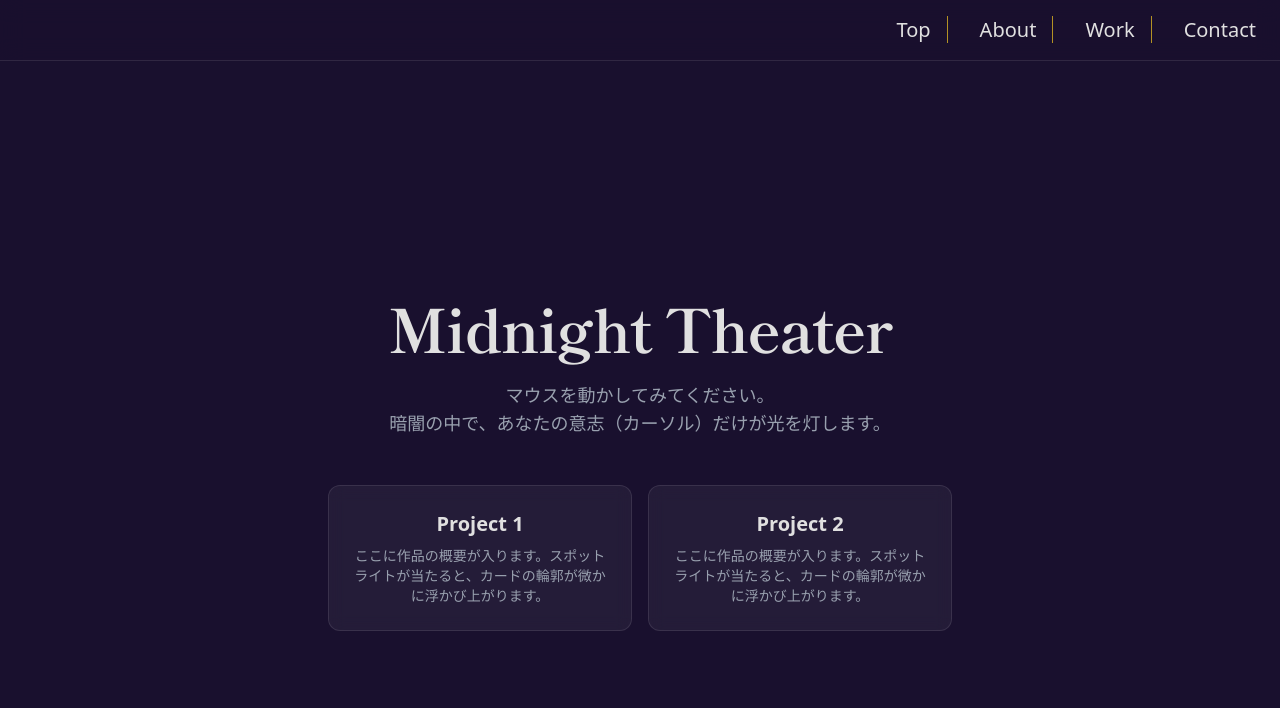
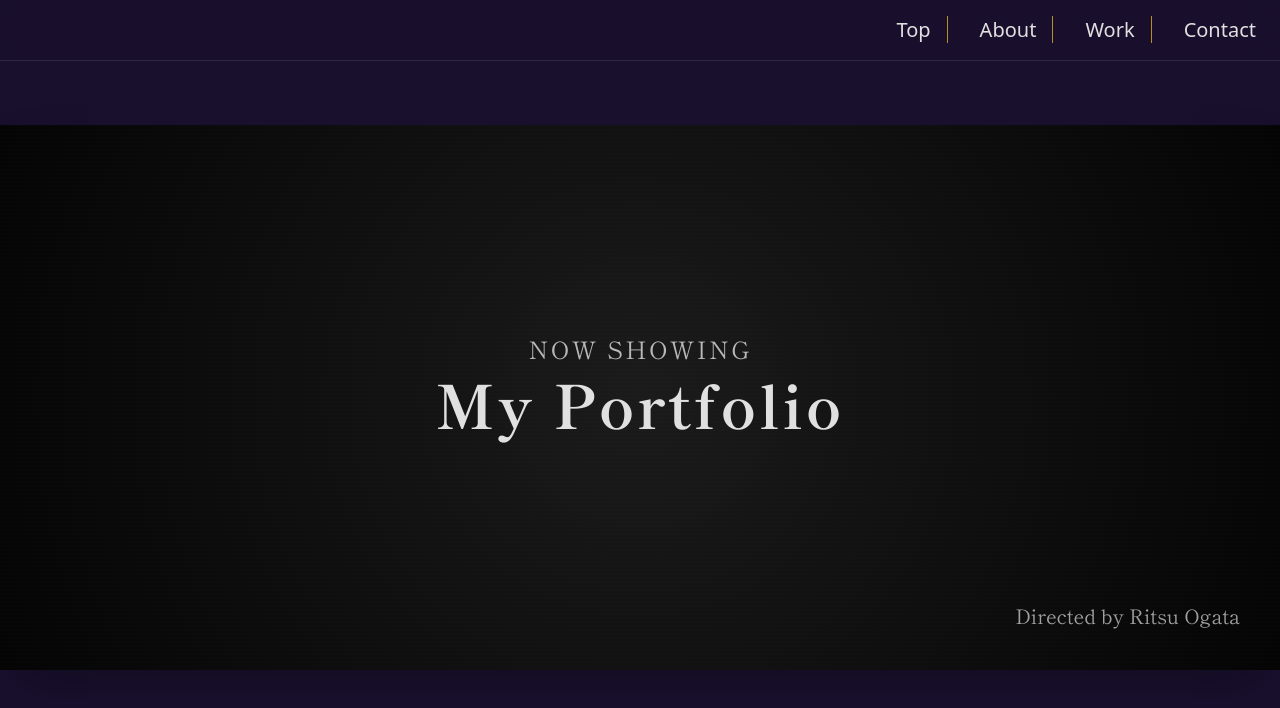
Before and after one commit to riteli/my-portfolio, a Next.js app: page / in a window 1280 px wide. Shown: the top 708 px of the page. Built offline with nearby package versions, Linux system fonts and the light colour scheme.

Commit message:
feat: TopセクションのUI構築とプロジェクター演出の実装

```diff
--- a/src/app/globals.css
+++ b/src/app/globals.css
@@ -11,4 +11,46 @@
   --color-text-sub: #9ca3af;
   --color-accent: #b39124;
   --color-border-white-10: rgba(255, 255, 255, 0.1);
+  --color-cinema-black: #08050f;
 }
+
+@keyframes flicker {
+  0% {
+    opacity: 0.97;
+  }
+  5% {
+    opacity: 0.95;
+  }
+  10% {
+    opacity: 0.95;
+  }
+  15% {
+    opacity: 0.98;
+  }
+  20% {
+    opacity: 0.95;
+  }
+  50% {
+    opacity: 0.98;
+  }
+  80% {
+    opacity: 0.98;
+  }
+  100% {
+    opacity: 0.97;
+  }
+}
+
+.animate-project-flicker {
+  animation: flicker 3s infinite linear;
+}
+
+.bg-scanlines {
+  background: repeating-linear-gradient(
+    to bottom,
+    transparent 0px,
+    transparent 2px,
+    rgba(0, 0, 0, 0.1) 3px,
+    rgba(0, 0, 0, 0.1) 4px
+  );
+}
--- a/src/app/layout.tsx
+++ b/src/app/layout.tsx
@@ -30,7 +30,7 @@ export default function RootLayout({
         className={`${notoSansJp.variable} ${shipporiMincho.variable} antialiased bg-background text-text-main`}
       >
         <Header />
-        <main className="pt-16">{children}</main>
+        <main className="flex flex-col items-center mt-16">{children}</main>
       </body>
     </html>
   );
--- a/src/app/page.tsx
+++ b/src/app/page.tsx
@@ -1,5 +1,6 @@
 "use client";
 
+import Hero from "@/components/sections/Hero";
 import { useEffect, useRef, useState } from "react";
 
 export default function SpotlightPage() {
@@ -34,48 +35,6 @@ export default function SpotlightPage() {
   }, []);
 
   return (
-    <div
-      ref={containerRef}
-      className="relative min-h-screen w-full overflow-hidden flex items-center justify-center"
-      style={{ backgroundColor: "#19102E" }}
-    >
-      {/* スポットライトのエフェクト層 */}
-      <div
-        className="pointer-events-none absolute inset-0 transition-opacity duration-300"
-        style={{
-          opacity: opacity,
-          background: `radial-gradient(600px circle at ${position.x}px ${position.y}px, rgba(255,255,255,0.06), transparent 40%)`,
-        }}
-      />
-
-      {/* コンテンツエリア */}
-      <div className="z-10 max-w-2xl px-6 text-center">
-        {/* フォントは一時的にsans-serifを使用 */}
-        <h1 className="mb-6 text-4xl font-bold tracking-tight text-[#E0E0E0] md:text-6xl font-serif">
-          Midnight Theater
-        </h1>
-        <p className="text-lg text-gray-400">
-          マウスを動かしてみてください。
-          <br />
-          暗闇の中で、あなたの意志（カーソル）だけが光を灯します。
-        </p>
-
-        <div className="mt-12 grid grid-cols-1 gap-4 md:grid-cols-2">
-          {[1, 2].map((item) => (
-            <div
-              key={item}
-              className="group rounded-xl border border-white/10 bg-white/5 p-6 backdrop-blur-sm transition-colors hover:border-white/20 hover:bg-white/10"
-            >
-              <h3 className="text-xl font-semibold text-[#E0E0E0] mb-2">
-                Project {item}
-              </h3>
-              <p className="text-sm text-gray-400">
-                ここに作品の概要が入ります。スポットライトが当たると、カードの輪郭が微かに浮かび上がります。
-              </p>
-            </div>
-          ))}
-        </div>
-      </div>
-    </div>
+    <Hero />
   );
 }
--- a/src/components/layout/Header.tsx
+++ b/src/components/layout/Header.tsx
@@ -2,7 +2,7 @@ import Link from "next/link";
 
 export default function Header() {
   return (
-    <header className="fixed top-0 left-0 z-50 w-full px-6 backdrop-blur-md bg-background/80 border-b border-border-white-10">
+    <header className="sticky top-0 left-0 z-50 w-full px-6 backdrop-blur-md bg-background/80 border-b border-border-white-10">
       <nav className="hidden md:block">
         <ul className="flex justify-end gap-8 py-4">
           <li>
--- /dev/null
+++ b/src/components/sections/Hero.tsx
@@ -0,0 +1,26 @@
+export default function Hero() {
+  return (
+    <section className="relative w-full aspect-[2.35/1] max-w-7xl bg-black flex flex-col justify-between items-center font-serif py-10 px-10 overflow-hidden shadow-2xl">
+      <div className="absolute inset-0 bg-[radial-gradient(circle_at_center,#1a1a1a_0%,#000000_120%)] z-0" />
+
+      <div className="absolute inset-0 bg-white/5 animate-project-flicker pointer-events-none z-0 mix-blend-overlay" />
+
+      <div className="absolute inset-0 bg-scanlines opacity-20 pointer-events-none z-0" />
+
+      <div className="relative z-10 flex-1 flex flex-col justify-center items-center gap-2 w-full">
+        <p className="tracking-widest text-xl md:text-2xl text-text-main opacity-80">
+          NOW SHOWING
+        </p>
+        <h1 className="tracking-wider text-4xl md:text-6xl font-bold text-text-main">
+          My Portfolio
+        </h1>
+      </div>
+
+      <div className="relative z-10 w-full text-right">
+        <p className="text-lg md:text-xl text-text-main opacity-70">
+          Directed by Ritsu Ogata
+        </p>
+      </div>
+    </section>
+  );
+}
```
